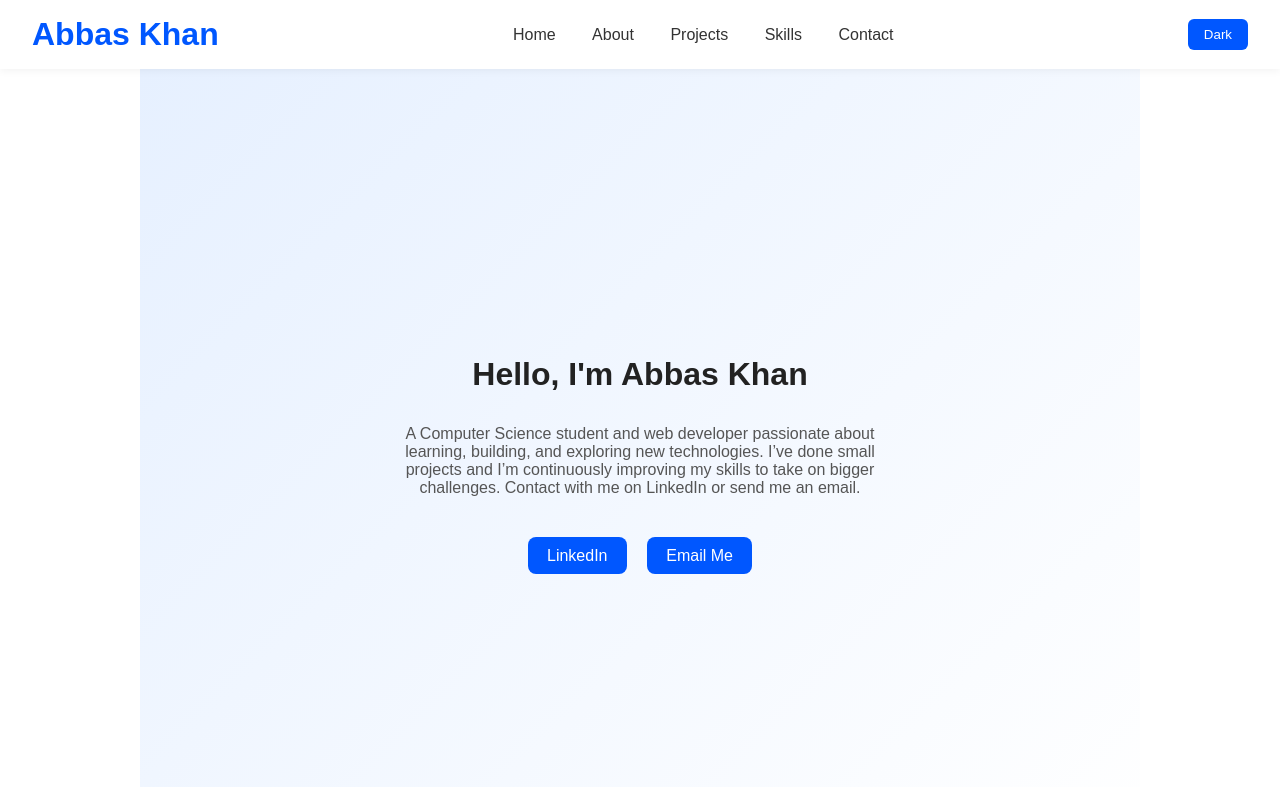
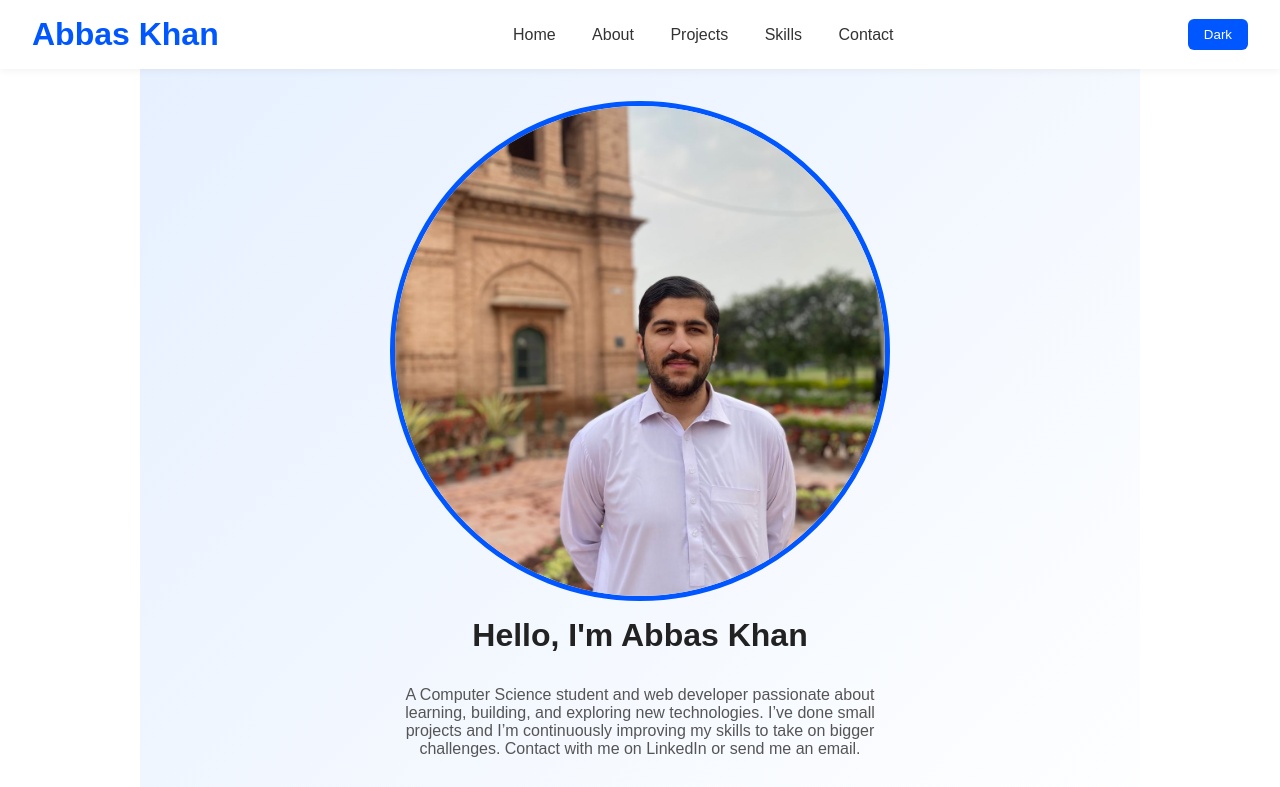
Before and after one commit to Abbas334900/Portfolio, a plain HTML site: page index.html in a window 1280 px wide. Shown: the top 787 px of the page. Drawn offline with Linux system fonts and the light colour scheme.

Commit message:
Update index.html

```diff
--- a/index.html
+++ b/index.html
@@ -269,7 +269,7 @@
   </header>
 
   <section id="home">
-    <img src="image/profile.jpg" alt="Abbas Khan" onerror="this.style.display='none'">
+    <img src="/profile.jpg" alt="Abbas Khan" onerror="this.style.display='none'">
     <h2>Hello, I'm Abbas Khan</h2>
     <p>A Computer Science student and web developer passionate about learning, building, and exploring new technologies.
       I’ve done small projects and I’m continuously improving my skills to take on bigger challenges.
@@ -396,4 +396,5 @@
   </script>
 </body>
 
+
 </html>
```
